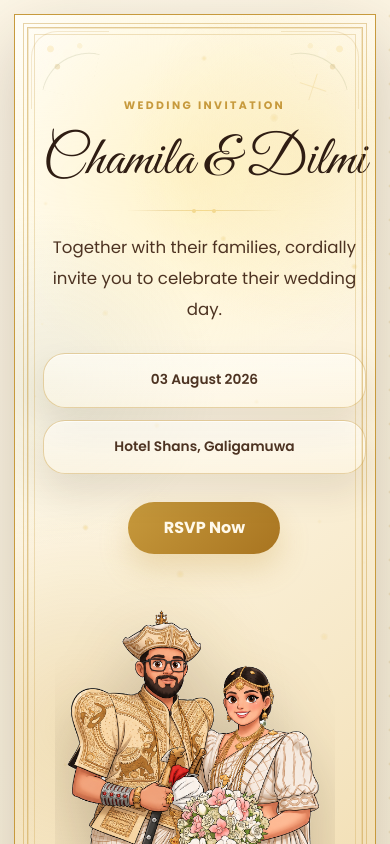
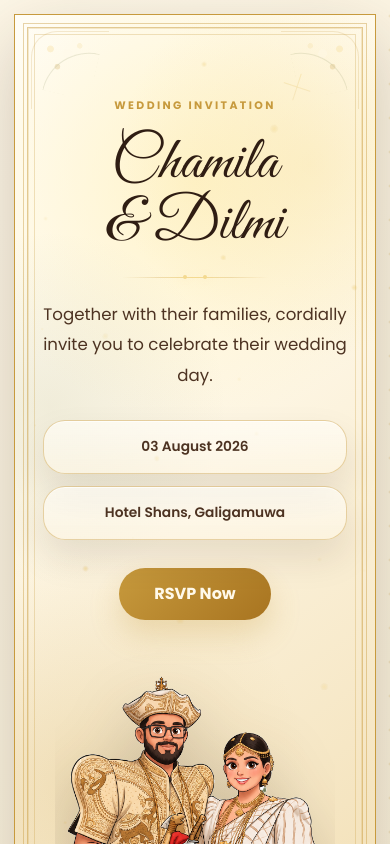
Before and after one commit to kasundiperera2004/chamila-dilmi-wedding, a React (Vite) app in the folder frontend/: page / in a window 390 px wide. Shown: the top 844 px of the page. Built offline with nearby package versions, Linux system fonts and the light colour scheme; no server answers.

Commit message:
fix mobile layouts

```diff
--- a/frontend/index.html
+++ b/frontend/index.html
@@ -6,6 +6,8 @@
     <link rel="preconnect" href="https://fonts.gstatic.com" crossorigin>
     <link href="https://fonts.googleapis.com/css2?family=Cormorant+Garamond:wght@400;500;600;700&family=Great+Vibes&family=Poppins:wght@300;400;500;600;700&display=swap" rel="stylesheet">
     <meta name="viewport" content="width=device-width, initial-scale=1.0" />
+    <meta name="color-scheme" content="light" />
+    <meta name="theme-color" content="#efe2c5" />
     <title>Chamila & Dilmi Wedding Invitation</title>
   </head>
   <body>
--- a/frontend/src/index.css
+++ b/frontend/src/index.css
@@ -1,6 +1,7 @@
 @import "tailwindcss";
 
 :root {
+  color-scheme: light;
   color: #3a2517;
   background: #efe2c5;
   font-synthesis: none;
@@ -22,10 +23,12 @@
 }
 
 html {
+  color-scheme: light;
   scroll-behavior: smooth;
 }
 
 body {
+  color-scheme: light;
   margin: 0;
   min-width: 320px;
   background:
@@ -321,6 +324,7 @@ a {
     linear-gradient(145deg, #fffdf6 0%, var(--ivory) 38%, #f2dfb5 100%);
   display: flex;
   flex-direction: column;
+  align-items: center;
   justify-content: center;
   min-height: 100vh;
   overflow: visible;
@@ -400,6 +404,7 @@ a {
   margin: 0 auto;
   max-width: 620px;
   position: relative;
+  width: 100%;
   z-index: 2;
 }
 
@@ -438,7 +443,7 @@ a {
   line-height: 1;
   margin: 0 auto 22px;
   max-width: 100%;
-  white-space: nowrap;
+  text-wrap: balance;
 }
 
 .hero-content h1 + .thin-gold-divider {
@@ -1448,6 +1453,15 @@ p {
 }
 
 @media (max-width: 700px) {
+  .hero-content {
+    max-width: 100%;
+  }
+
+  .hero-content h1 {
+    font-size: 3.8rem;
+    white-space: normal;
+  }
+
   .floral-corner {
     height: 78px;
     opacity: 0.42;
```
